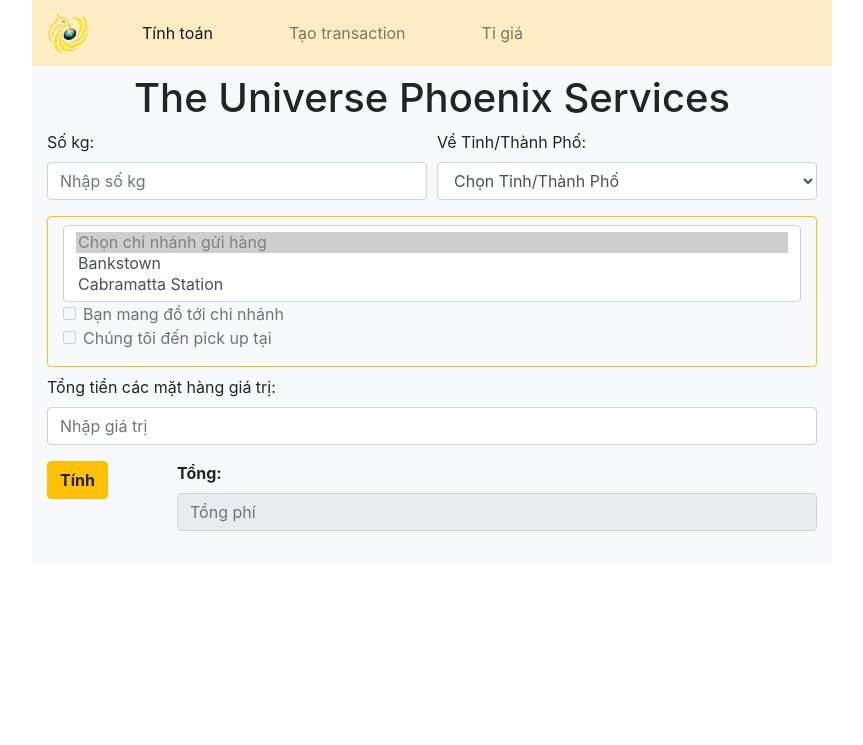
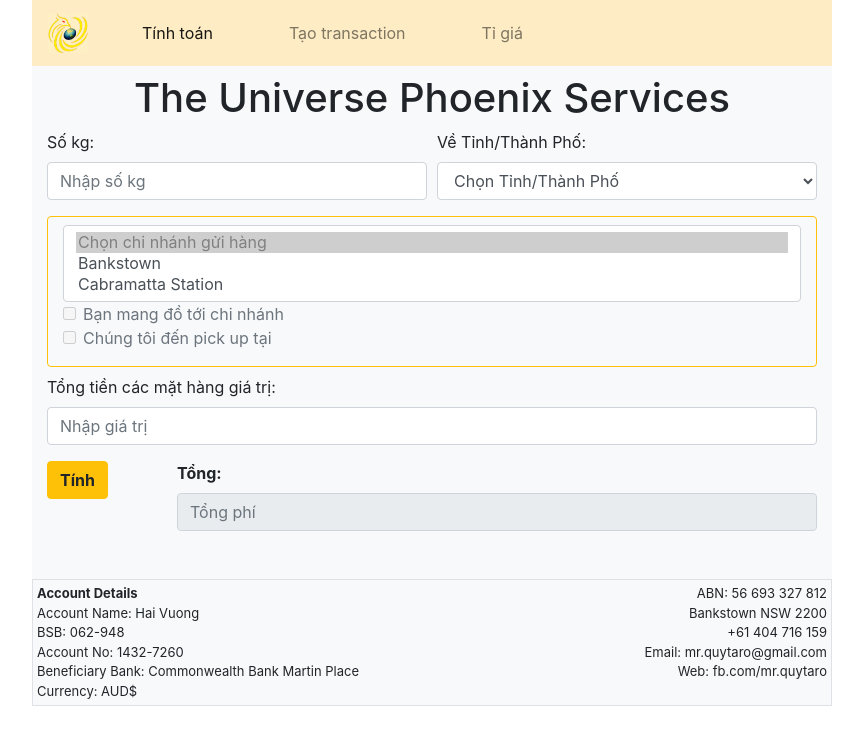
Before and after one commit to longhl104/shipping-calculator, a Flask app: page / in a window 1280 px wide. Shown: the top 745 px of the page, without its empty margins (208-1071 px from the left). Run offline with Flask 2, Linux system fonts and the light colour scheme; parts of the project's set-up code (start-up, migrations or seed data) failed here and were passed over; some libraries are stand-ins or nearby versions.

Commit message:
add footer

```diff
--- a/static/css/style.css
+++ b/static/css/style.css
@@ -18,3 +18,7 @@ img.mx-auto.rounded {
     padding-left: 30px;
     padding-right: 30px;
 }
+
+footer {
+    font-size: small;
+}
--- a/templates/base.html
+++ b/templates/base.html
@@ -17,7 +17,9 @@
 			href="{{ url_for('static', filename='images/icon.png') }}"
 		/>
 		<script src="https://ajax.googleapis.com/ajax/libs/jquery/3.5.1/jquery.min.js"></script>
-		<title>{% block title %}{% endblock %} - The Universe Phoenix Services</title>
+		<title>
+			{% block title %}{% endblock %} - The Universe Phoenix Services
+		</title>
 		<meta name="viewport" content="width=device-width, initial-scale=1" />
 		{% endblock %}
 		<script
@@ -79,12 +81,33 @@
 					src="https://www.openstreetmap.org/export/embed.html?bbox=-0.004017949104309083%2C51.47612752641776%2C0.00030577182769775396%2C51.478569861898606&layer=mapnik"
 				>
 				</iframe> -->
+				<footer class="p-1 border border-top" id="footer">
+					<div class="row">
+						<div class="col">
+							<p class="mb-0"><b>Account Details</b></p>
+							<p class="mb-0">Account Name: Hai Vuong</p>
+							<p class="mb-0">BSB: 062-948</p>
+							<p class="mb-0">Account No: 1432-7260</p>
+							<p class="mb-0">
+								Beneficiary Bank: Commonwealth Bank Martin Place
+							</p>
+							<p class="mb-0">Currency: AUD$</p>
+						</div>
+						<div class="col text-right">
+							<p class="mb-0">ABN: 56 693 327 812</p>
+							<p class="mb-0">Bankstown NSW 2200</p>
+							<p class="mb-0">+61 404 716 159</p>
+							<p class="mb-0">Email: mr.quytaro@gmail.com</p>
+							<p class="mb-0">Web: fb.com/mr.quytaro</p>
+						</div>
+					</div>
+				</footer>
 			</div>
 		</div>
-		<footer class="container-fluid text-center"></footer>
+
 		<script
-		src="https://code.jquery.com/jquery-3.5.1.slim.min.js"
-		integrity="sha384-DfXdz2htPH0lsSSs5nCTpuj/zy4C+OGpamoFVy38MVBnE+IbbVYUew+OrCXaRkfj"
+			src="https://code.jquery.com/jquery-3.5.1.slim.min.js"
+			integrity="sha384-DfXdz2htPH0lsSSs5nCTpuj/zy4C+OGpamoFVy38MVBnE+IbbVYUew+OrCXaRkfj"
 			crossorigin="anonymous"
 		></script>
 		<script
```
